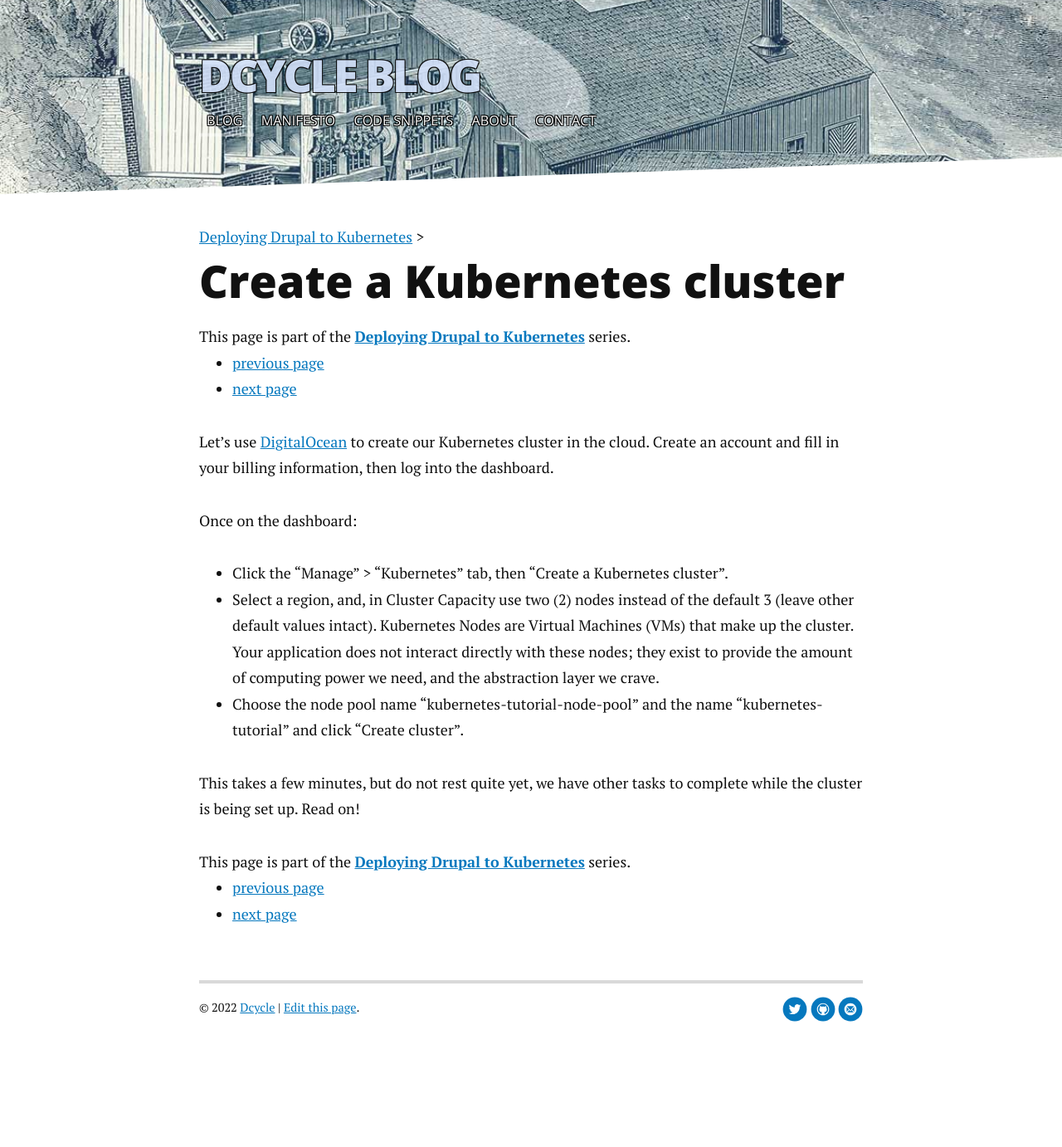
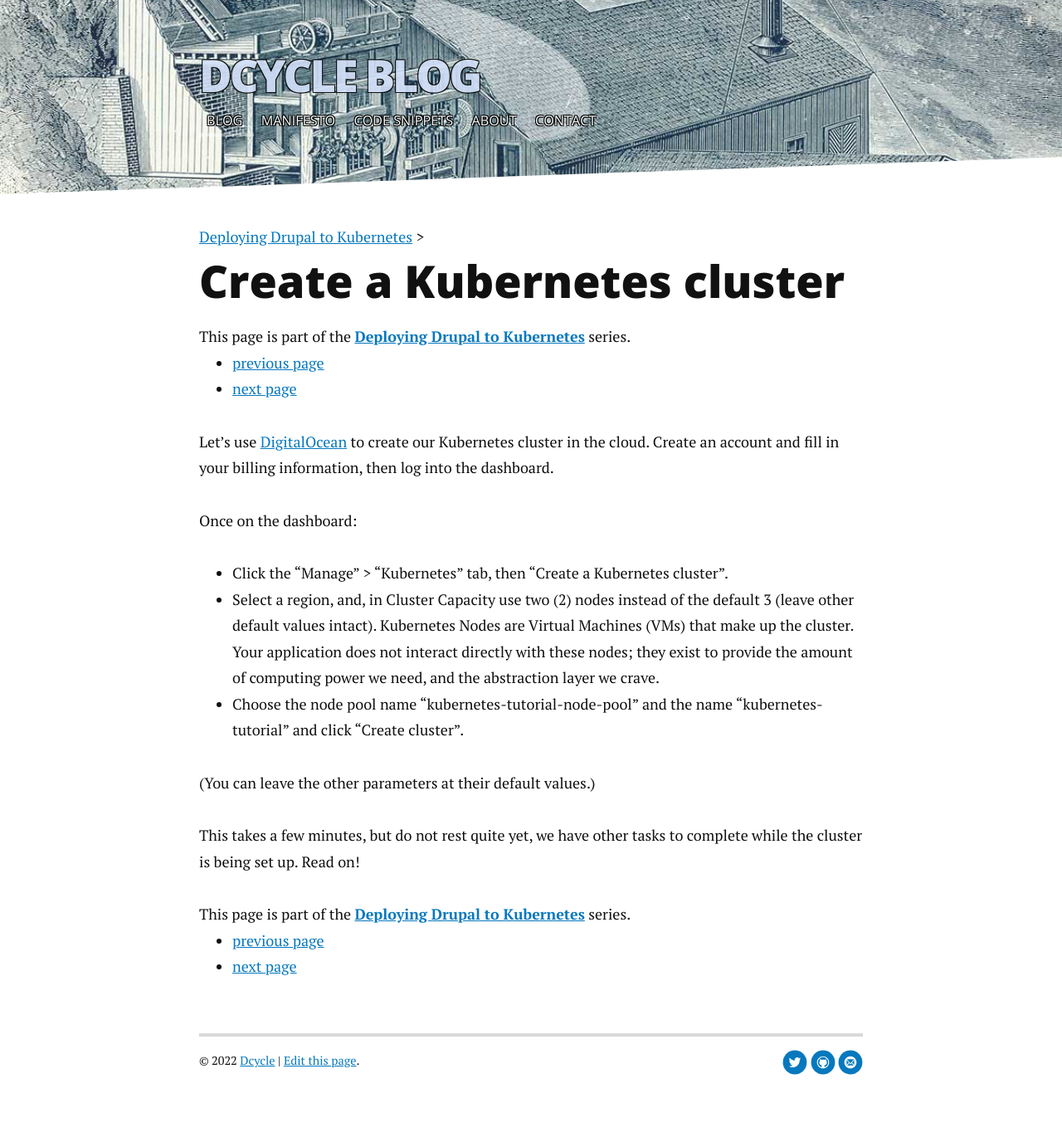
Before and after one commit to alberto56/dcycleblog, a Jekyll site: the page built from kubernetes/02-create-cluster/index.md, in a window 1280 px wide. Shown: the whole page at 83% size. Built offline with Jekyll 4.4.1, drawn with Linux system fonts in a browser that asks for light colours; nearby versions of some CDN libraries; comment, search, counter and statistics services are not loaded; before the commit the page ends 1318 px from its top, so only the background shows below that.

Commit message:
Update index.md

```diff
--- a/kubernetes/02-create-cluster/index.md
+++ b/kubernetes/02-create-cluster/index.md
@@ -15,4 +15,6 @@ Once on the dashboard:
 * Select a region, and, in Cluster Capacity use two (2) nodes instead of the default 3 (leave other default values intact). Kubernetes Nodes are Virtual Machines (VMs) that make up the cluster. Your application does not interact directly with these nodes; they exist to provide the amount of computing power we need, and the abstraction layer we crave.
 * Choose the node pool name "kubernetes-tutorial-node-pool" and the name "kubernetes-tutorial" and click "Create cluster".
 
+(You can leave the other parameters at their default values.)
+
 This takes a few minutes, but do not rest quite yet, we have other tasks to complete while the cluster is being set up. Read on!
```
